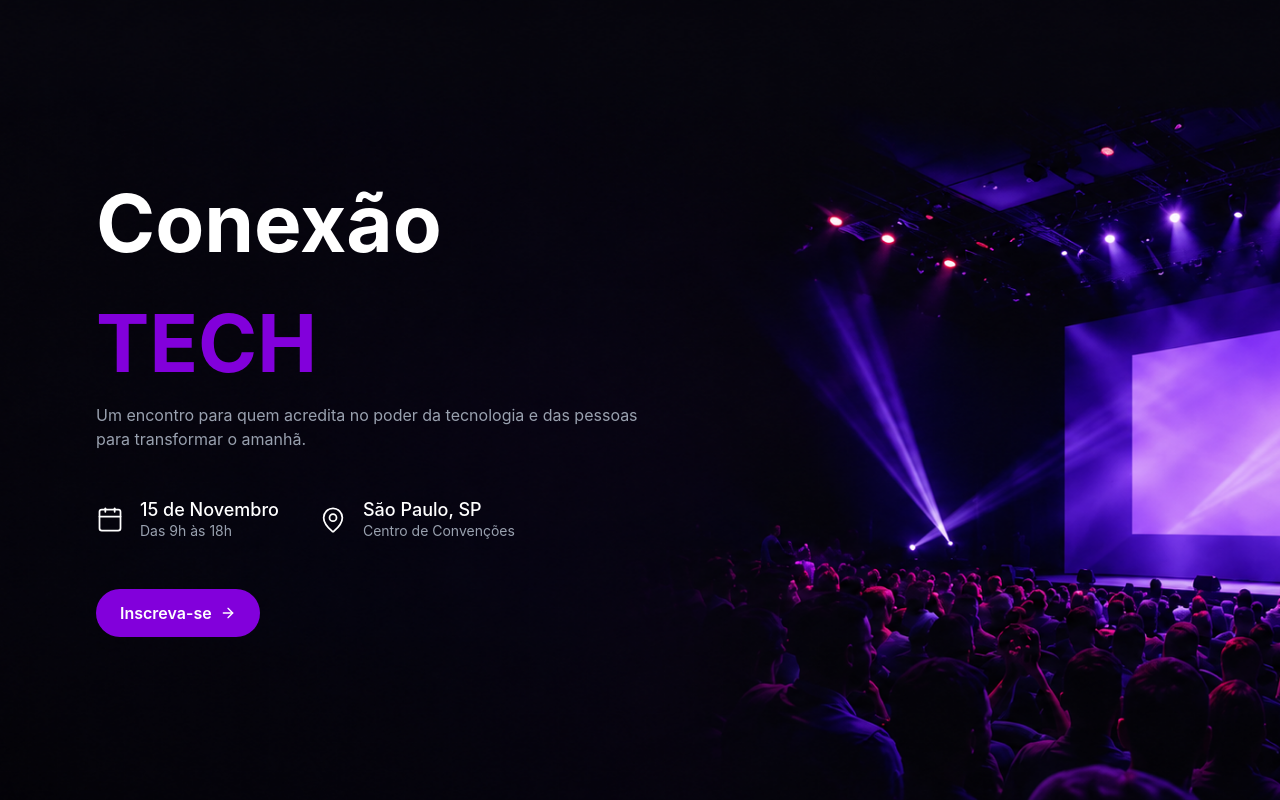
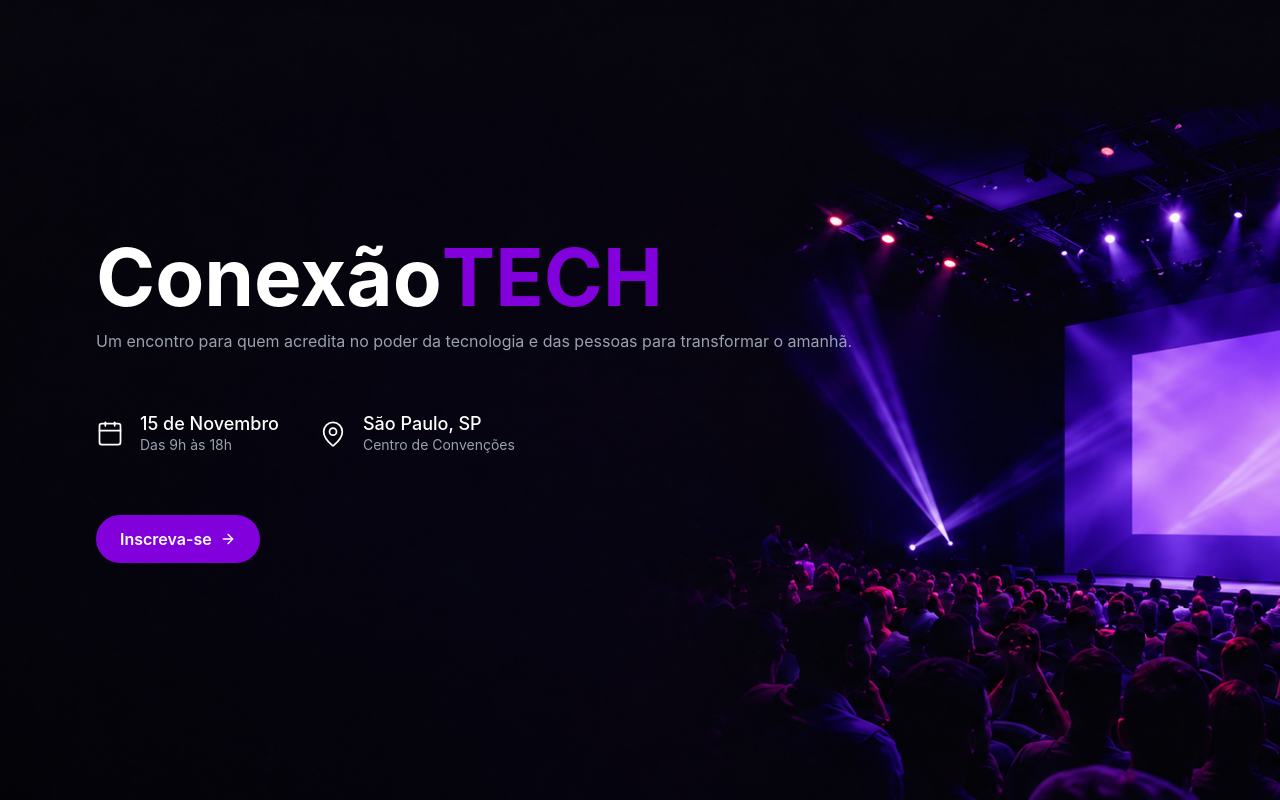
Before and after one commit to WilliamKunzler/inscricao_eventos, a React (Vite) app in the folder frontend/: page / in a window 1280 px wide. Built offline with nearby package versions, Linux system fonts and the light colour scheme.

Commit message:
resposividade da hero da página principal

```diff
--- a/frontend/src/pages/Home.jsx
+++ b/frontend/src/pages/Home.jsx
@@ -7,11 +7,11 @@ function HomePage() {
 
     return (
         <div>
-            <div className="w-full h-screen bg-cover bg-center bg-no-repeat" style={{ backgroundImage: `url(${ImgHero})` }}>
-                <div className="h-full w-1/2 flex flex-col items-start justify-center text-white pl-24">
-                    <h1 className="text-[80px] font-bold">Conexão <span className="text-purple-700">TECH</span></h1>
+            <div className="w-full h-screen bg-cover bg-center bg-no-repeat flex items-center justify-center p-10 md:items-start md:justify-start md:p-0" style={{ backgroundImage: `url(${ImgHero})` }}>
+                <div className="h-full w-full 2xl:w-1/2  flex flex-col items-start justify-center gap-3 text-white md:px-24">
+                    <h1 className="text-[45px] min-[480px]:text-[60px] sm:text-[80px] font-bold leading-none flex flex-wrap">Conexão<span className="text-purple-700">TECH</span></h1>
                     <p className="text-gray-400">Um encontro para quem acredita no poder da tecnologia e das pessoas para transformar o amanhã.</p>
-                    <div className="flex gap-10 my-12">
+                    <div className="flex flex-col min-[500px]:flex-row gap-10 my-12">
                         <Infografico icone={Calendar} titulo={"15 de Novembro"} subtitulo={"Das 9h às 18h"} />
                         <Infografico icone={MapPin} titulo={"São Paulo, SP"} subtitulo={"Centro de Convenções"} />
                     </div>
```
